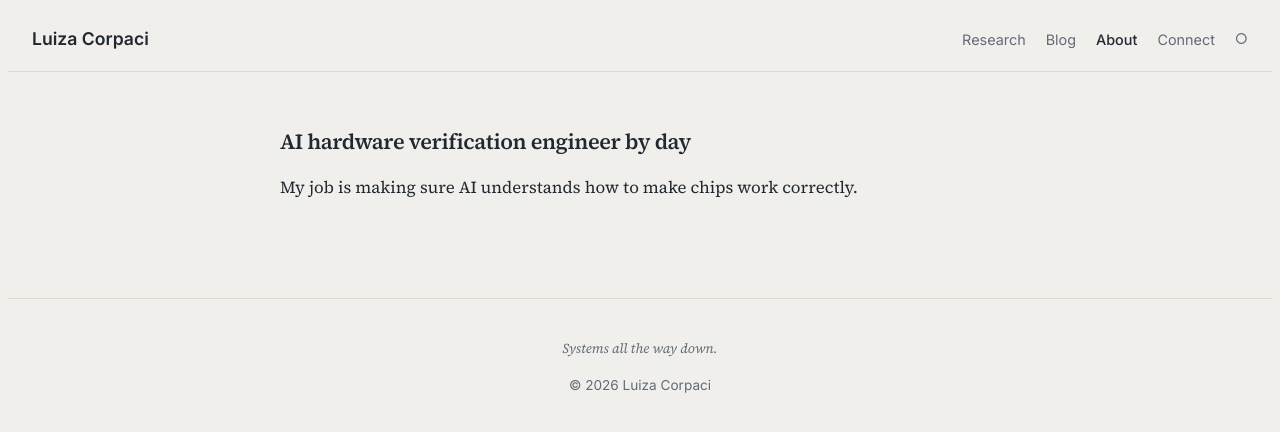
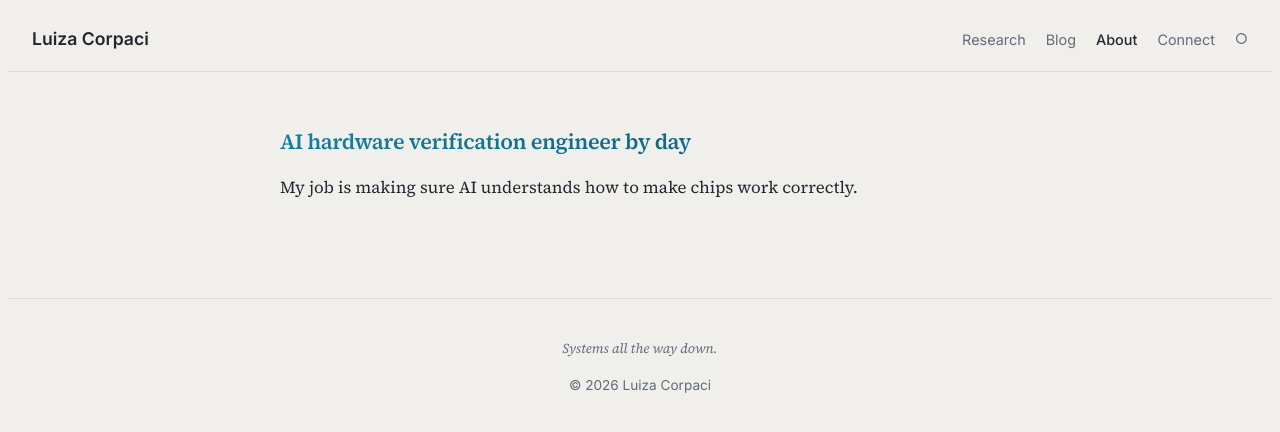
Before and after one commit to corpaci/corpaci.github.io, a Jekyll site: the page built from about.md, in a window 1280 px wide. Shown: the top 432 px of the page. Built offline with Jekyll 4.4.1, drawn with Linux system fonts in a browser that asks for light colours.

Commit message:
some edits; who keeps track by now; prettifying and logifying mostly

```diff
--- a/about.md
+++ b/about.md
@@ -7,7 +7,7 @@ hide_title: true
 
 <div class="day-only" markdown="1">
 
-## AI hardware verification engineer by day
+## <span class="day-heading"> AI hardware verification engineer by day</span>
 
 My job is making sure AI understands how to make chips work correctly.
 
@@ -26,7 +26,7 @@ I won Best Paper at ICTSS 2024. I run reading groups on topology and category th
 
 <div class="night-only" markdown="1">
 
-## Wanderer by night.
+## <span class="night-heading"> Wanderer by night.</span>
 
 I explore undefinability, incompleteness and incompressibility in math, AI, and philosophy.
 
@@ -49,7 +49,7 @@ Finishing MSc Data Science. Applying PhD programs and MATS / Apollo Research / A
 </div>
 
 <div class="beyond-only" markdown="1">
-## Wonderer in the beyond.
+## <span class="beyond-heading"> Wonderer in the beyond.</span>
 
 I wonder about wonders.
 
--- a/css/main.css
+++ b/css/main.css
@@ -622,6 +622,28 @@ sup[id^="fnref:"] a {
 
 @media print { .sidenote { display: block; font-size: 0.8rem; } }
 
+/* Colorful heading classes for templates */
+.day-heading {
+  background: linear-gradient(135deg, #1580a0, #0e6882);
+  -webkit-background-clip: text;
+  -webkit-text-fill-color: transparent;
+  background-clip: text;
+}
+
+.night-heading {
+  background: linear-gradient(135deg, #c4841d, #a86d15);
+  -webkit-background-clip: text;
+  -webkit-text-fill-color: transparent;
+  background-clip: text;
+}
+
+.beyond-heading {
+  background: linear-gradient(135deg, #0d7377, #c4841d);
+  -webkit-background-clip: text;
+  -webkit-text-fill-color: transparent;
+  background-clip: text;
+}
+
 /* Dark mode — explicit toggle */
 [data-theme="night"] {
   --text-primary: #e2dfd9;
```
Also changed, not shown: research.md (+0 -2 lines).
